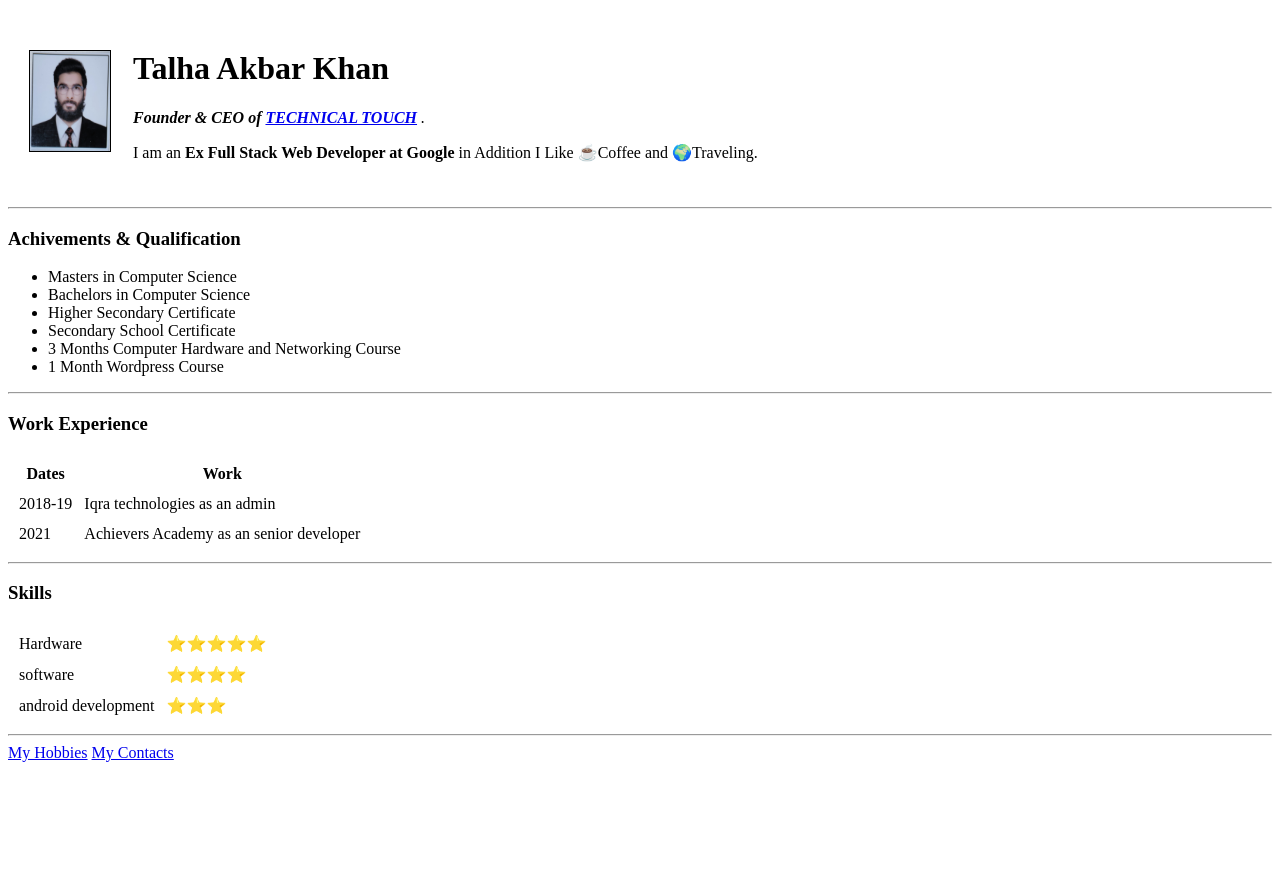
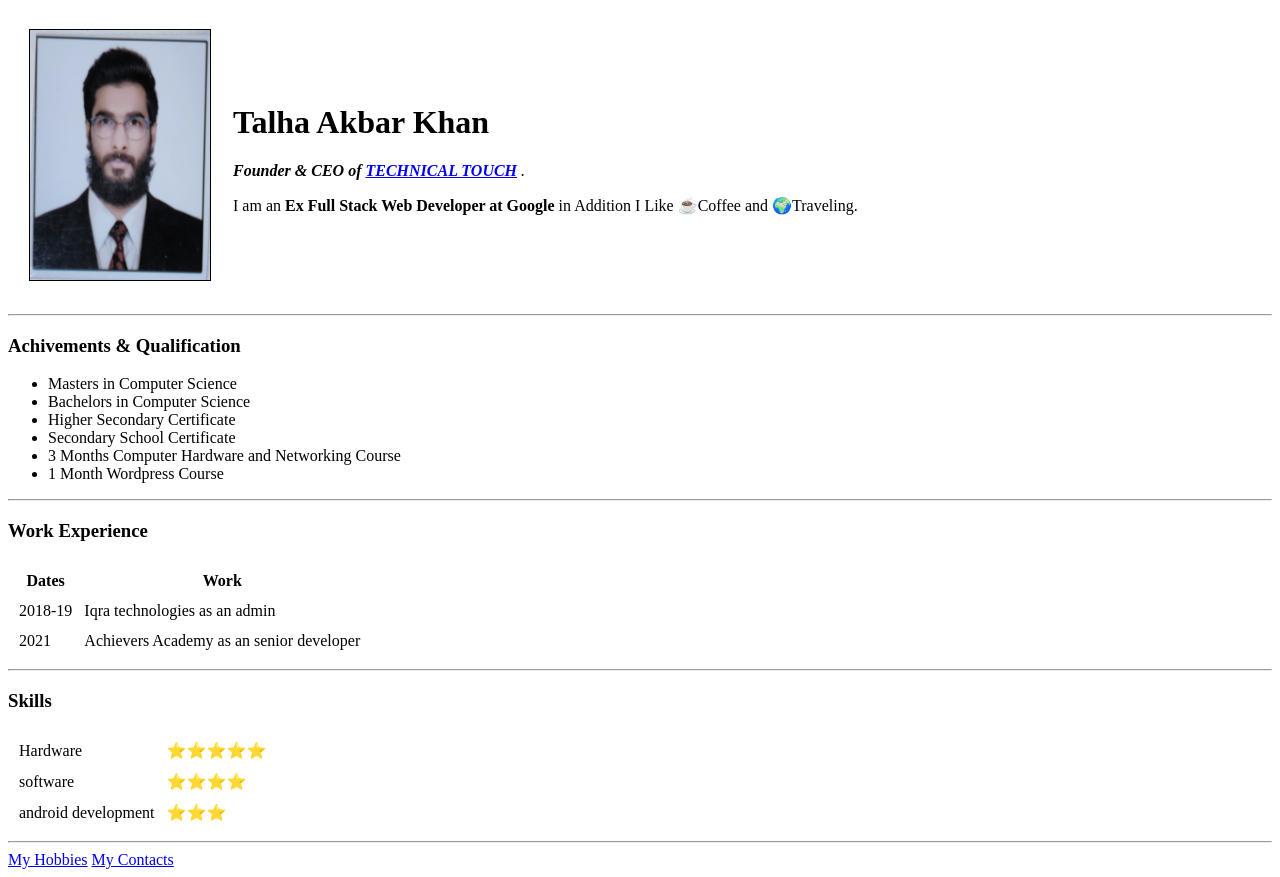
Before and after one commit to talhakhan21/cv, a plain HTML site: page index.html in a window 1280 px wide. Before the commit the page ends 800 px from the top, so only its background shows below. Drawn offline with Linux system fonts and the light colour scheme.

Commit message:
Update index.html

```diff
--- a/index.html
+++ b/index.html
@@ -9,7 +9,7 @@
 <body>
   <table cellspacing="20">
     <tr>
-      <td> <img src="IMG_20220206_165843.jpg" border="1" height="100" width="80"></td>
+      <td> <img src="IMG_20220206_165843.jpg" border="1" height="250" width="180"></td>
       <td>
         <h1>Talha Akbar Khan</h1>
         <p><em><strong> Founder & CEO of </strong><strong> <a href="https://www.youtube.com/channel/UCh8xh8vm0ysxEPlG2-6sfcQ" target="_blank">TECHNICAL TOUCH</a> </strong>.</em></p>
```
